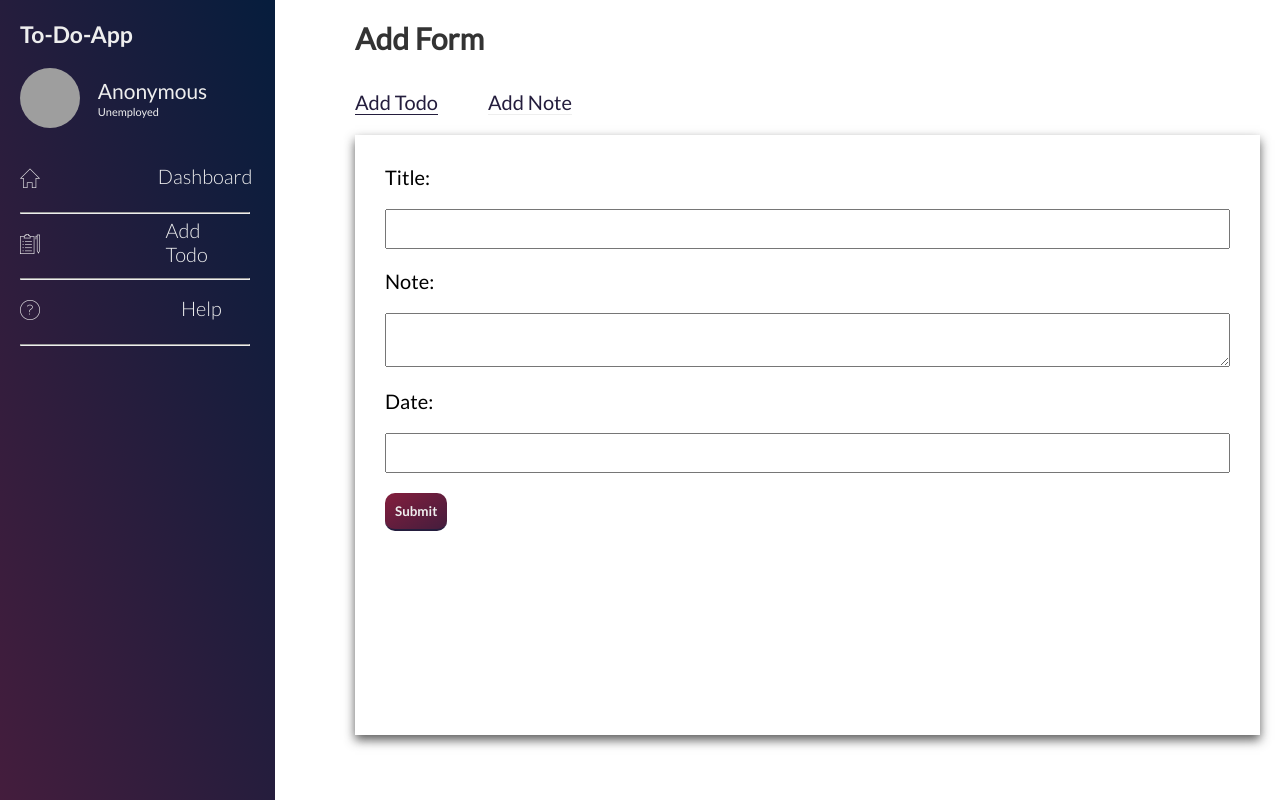
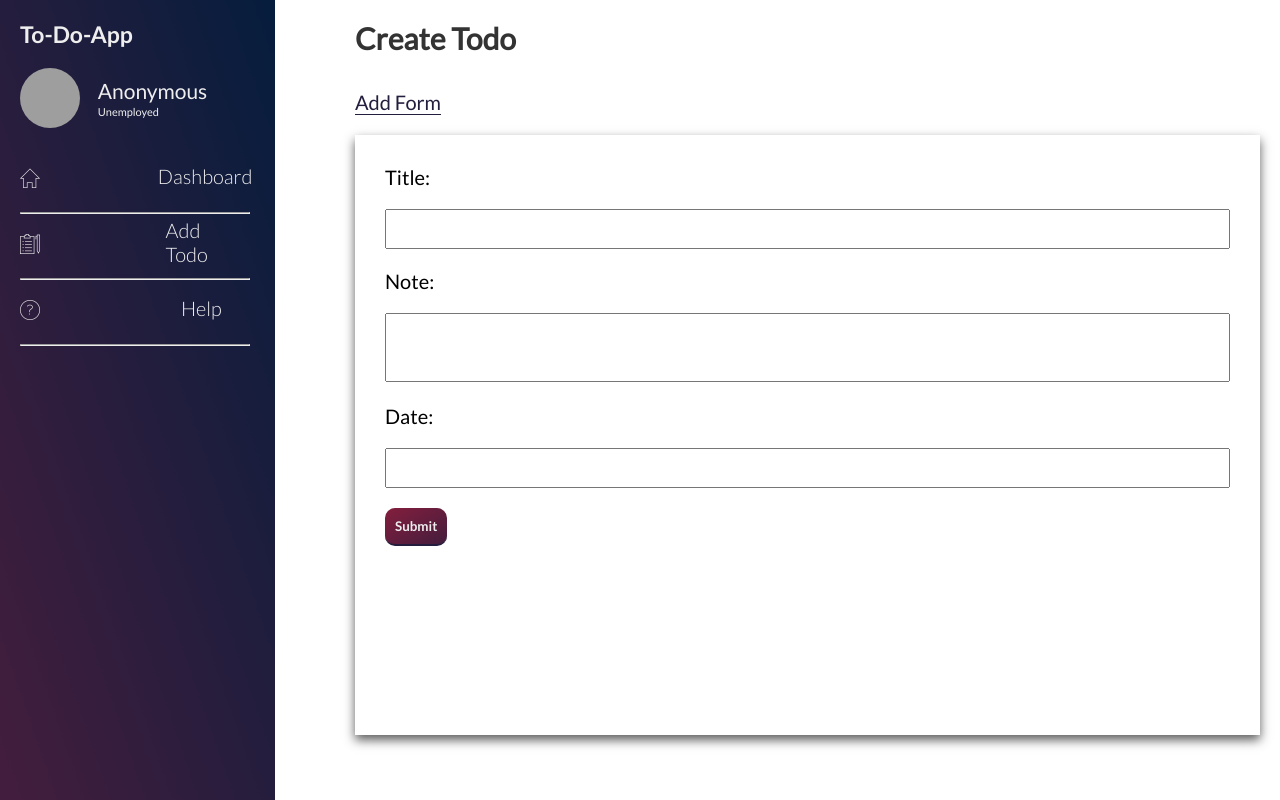
Before and after one commit to Mori30r/react-todo-list-app, a React app: page /add in a window 1280 px wide. Built offline with nearby package versions, Linux system fonts and the light colour scheme; grey boxes are pictures that could not be loaded.

Commit message:
addtodo page style

```diff
--- a/src/js/components/AddTodo.js
+++ b/src/js/components/AddTodo.js
@@ -5,16 +5,13 @@ export const AddTodo = () => {
         <div className="col-3-of-4">
             <div className="add">
                 <div className="add__top">
-                    <h1 className="add__top__header">Add Form</h1>
+                    <h1 className="add__top__header">Create Todo</h1>
                 </div>
                 <div className="dashboard__links">
                     <div className="dashboard__links__list">
-                        <a href="#" className="dashboard__links__list--item">
-                            Add Todo
-                        </a>
-                        <a href="#" className="dashboard__links__list--item">
-                            Add Note
-                        </a>
+                        <p className="dashboard__links__list--item">
+                            Add Form
+                        </p>
                     </div>
                 </div>
                 <section className="add__section">
--- a/src/js/components/DashboardPage/DashboardTop.js
+++ b/src/js/components/DashboardPage/DashboardTop.js
@@ -24,9 +24,6 @@ export const DashboardTop = () => {
                     <a href="#" className="dashboard__links__list--item">
                         Todos
                     </a>
-                    <a href="#" className="dashboard__links__list--item">
-                        Notes
-                    </a>
                 </div>
             </div>
         </div>
--- a/src/styles/components/_side-navigation-bar.scss
+++ b/src/styles/components/_side-navigation-bar.scss
@@ -40,6 +40,7 @@
   }
   &__list{
     &__items{
+      outline: none;
       color: $light;
       text-decoration: none;
       cursor: pointer;
--- a/src/styles/pages/_add-todo.scss
+++ b/src/styles/pages/_add-todo.scss
@@ -13,6 +13,7 @@
     height: 75vh;
     overflow-y: auto;
     &__form{
+      overflow-wrap: break-word;
       padding: 1rem;
       display: block;
       &-label{
@@ -24,12 +25,25 @@
         margin: 2rem 0;
         padding: 1rem;
         width: 100%;
+        transition: all .3s;
+        backface-visibility: hidden;
+        &:focus{
+          box-shadow: 0 .4rem 1.1rem rgba($dark, .2);
+          transform: translate(-.5rem);
+        }
       }
       &--note{
+        resize: none;
         font-family: Lato-Regular, serif;
         margin: 2rem 0;
-        padding: 1rem;
+        padding: 1rem 0 2.5rem 1rem ;
         width: 100%;
+        transition: all .3s;
+        backface-visibility: hidden;
+        &:focus{
+          box-shadow: 0 .4rem 1.1rem rgba($dark, .2);
+          transform: translate(-.5rem);
+        }
       }
       &--date{
         font-family: Lato-Regular, serif;
```
